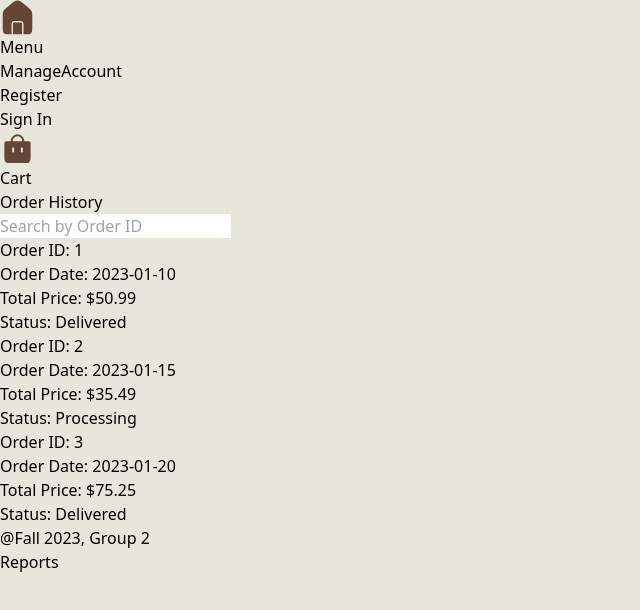
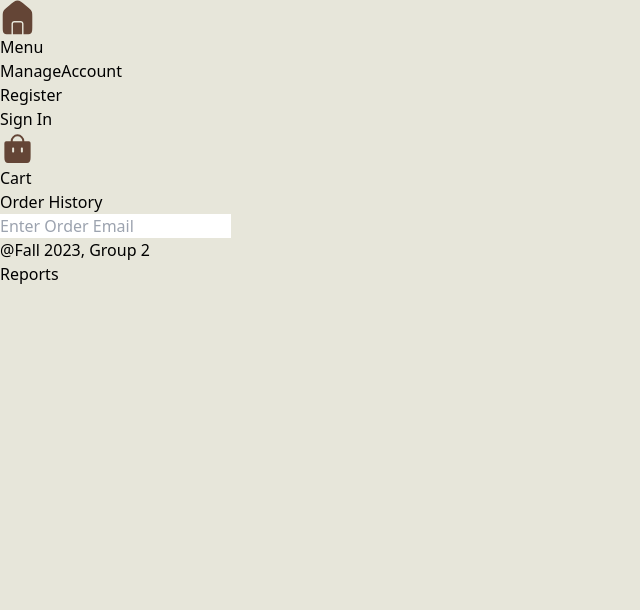
Before and after one commit to ujwal2003/DB-Team02-WebApp, a React (Vite) app in the folder client/: page /OrderHistory in a window 1280 px wide. Shown: the top 610 px of the page, without its empty margins (0-640 px from the left). Built offline with nearby package versions, Linux system fonts and the light colour scheme.

Commit message:
working on order history

```diff
--- a/client/src/pages/OrderHistory.jsx
+++ b/client/src/pages/OrderHistory.jsx
@@ -1,37 +1,32 @@
-import { Link } from "react-router-dom";
-import { useContext, useEffect, useState } from "react";
+import { useState, useEffect } from "react";
 import axios from "axios";
 
 function OrderHistory() {
-  const dummyOrders = [
-    {
-      orderId: 1,
-      orderDate: "2023-01-10",
-      totalPrice: 50.99,
-      status: "Delivered",
-    },
-    {
-      orderId: 2,
-      orderDate: "2023-01-15",
-      totalPrice: 35.49,
-      status: "Processing",
-    },
-    {
-      orderId: 3,
-      orderDate: "2023-01-20",
-      totalPrice: 75.25,
-      status: "Delivered",
-    },
-  ];
-
-  const [searchTerm, setSearchTerm] = useState("");
+  const [email, setOrderEmail] = useState("");
+  const [orders, setOrders] = useState([]);
   const orderListStyle = "text-[#05204A] font-bold";
   const otherElementsStyle = "text-[#05204A] font-semibold";
 
-  // Filter the orders based on the search term
-  const filteredOrders = dummyOrders.filter((order) =>
-    order.orderId.toString().includes(searchTerm)
-  );
+  // Fetch order history when the email changes
+  useEffect(() => {
+    const fetchOrderHistory = async () => {
+      try {
+        const response = await axios.get(`history/get/${email}`);
+        const data = response.data;
+        setOrders(data);
+      } catch (error) {
+        console.error("Error fetching order history:", error);
+        // Handle error as needed
+      }
+    };
+
+    if (email) {
+      fetchOrderHistory();
+    } else {
+      // Clear orders if the email is empty
+      setOrders([]);
+    }
+  }, [email]);
 
   return (
     <div className="w-[90%] p-10 mt-8 flex">
@@ -40,20 +35,18 @@ function OrderHistory() {
         <div className="mb-4">
           <input
             type="text"
-            placeholder="Search by Order ID"
-            value={searchTerm}
-            onChange={(e) => setSearchTerm(e.target.value)}
+            placeholder="Enter Order Email"
+            value={email}
+            onChange={(e) => setOrderEmail(e.target.value)}
             className="p-2 rounded border border-[#05204A] text-[#05204A] font-semibold"
           />
         </div>
         <div className="mb-8">
           <ul>
-            {filteredOrders.map((order) => (
+            {orders.map((order) => (
               <li key={order.orderId}>
-                <h2 className={otherElementsStyle}>Order ID: {order.orderId}</h2>
-                <p className={otherElementsStyle}>Order Date: {order.orderDate}</p>
-                <p className={otherElementsStyle}>Total Price: ${order.totalPrice}</p>
-                <p className={otherElementsStyle}>Status: {order.status}</p>
+                <p className={otherElementsStyle}>Order Date: {order.orderdate}</p>
+                <p className={otherElementsStyle}>Order Time: ${order.ordertime}</p>
               </li>
             ))}
           </ul>
```
